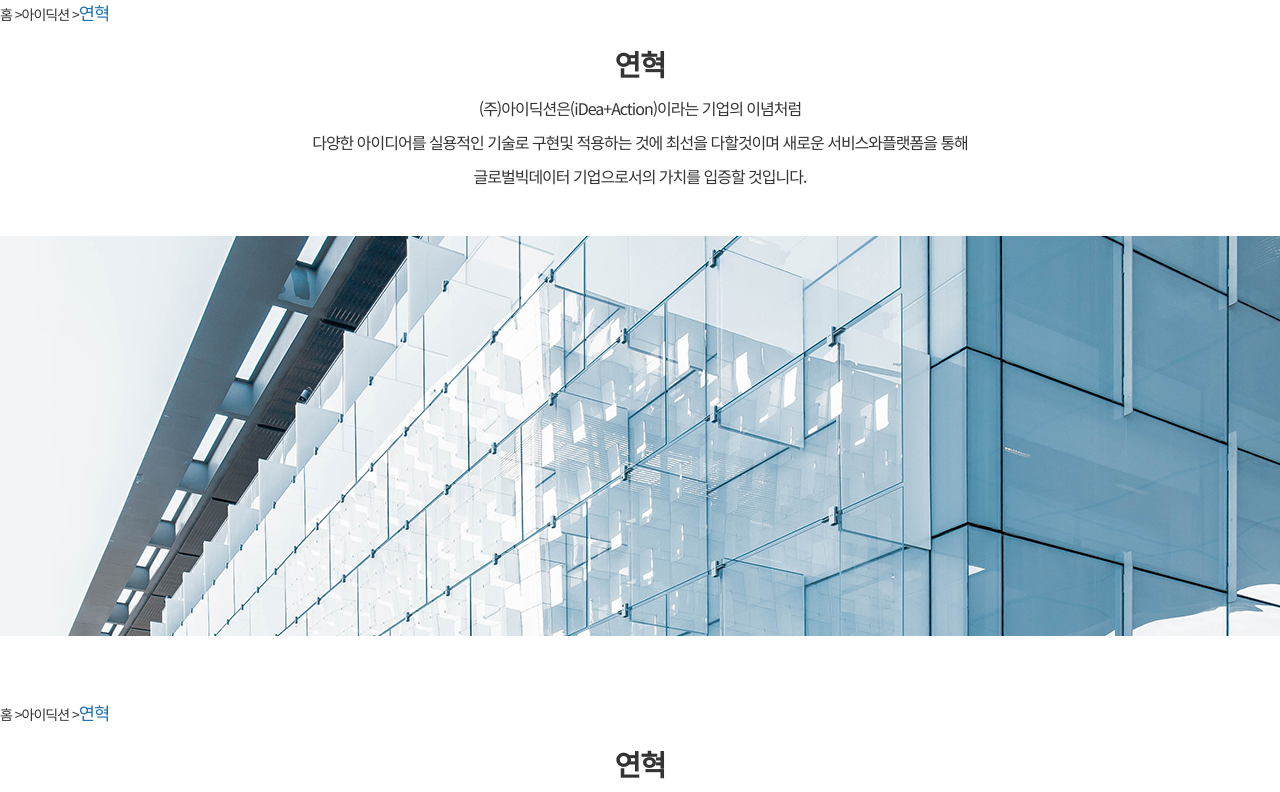
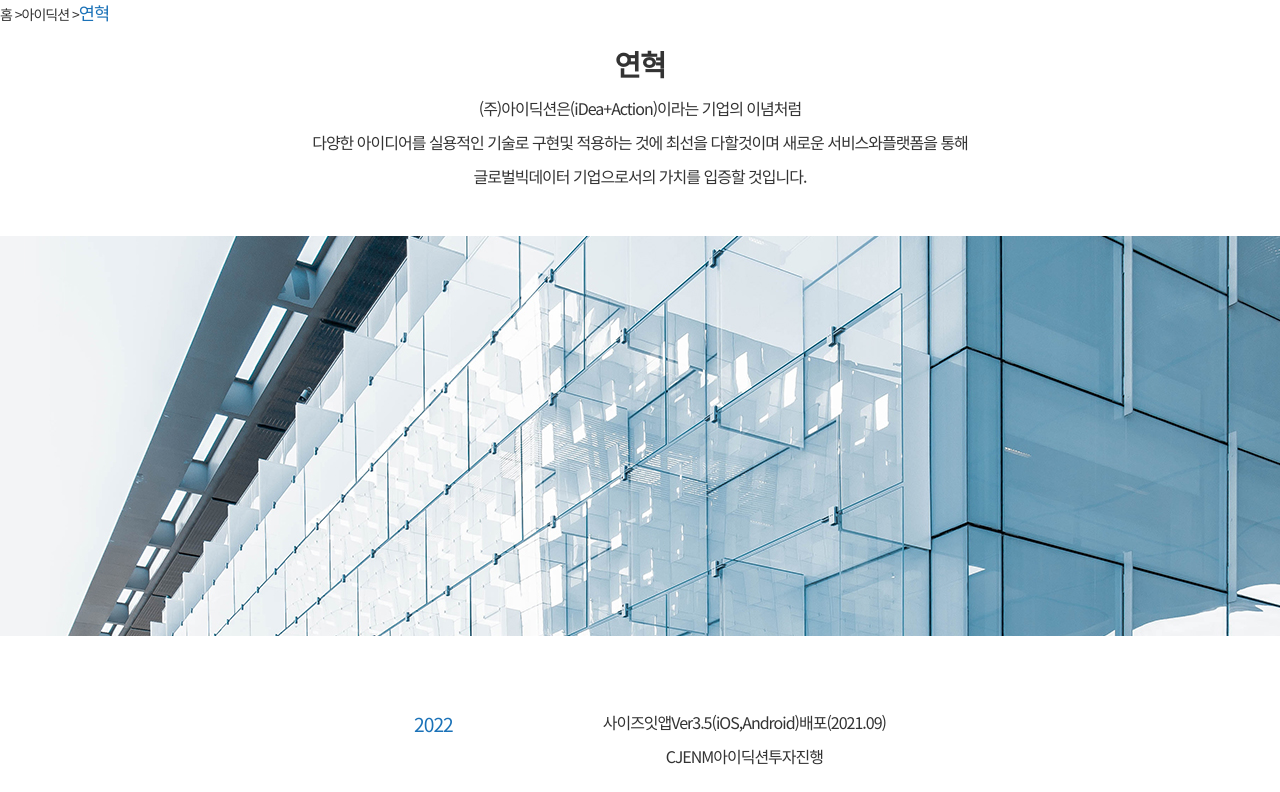
Before and after one commit to seonyeonghun/clone-site-together, a plain HTML site: page history.html in a window 1280 px wide. Shown: the top 792 px of the page. Drawn offline with Linux system fonts and the light colour scheme.

Commit message:
연혁 완료 (100%)

```diff
--- a/history.html
+++ b/history.html
@@ -51,43 +51,6 @@
     </div>
 
 <div class="breadcrumb">
-    <a href="/">홈</a> &gt;<a href="history.html">아이딕션</a> &gt;<span class="mini">연혁</span>
-</div>
-<section class="main">
-    <h2 class="d-none">아이딕션 연혁혁</h2>
-    <article>
-        <div class="history">
-            <div>
-                <ul >
-                    <li>
-                        <p class="logo-w">
-                            연혁
-                        </p>
-                    </li>
-                    <li >
-                        <ul class="vision">
-                            <li>
-                                (주)아이딕션은(iDea+Action)이라는 기업의 이념처럼
-                            </li>
-                            <li>
-                                다양한 아이디어를 실용적인 기술로 구현및 적용하는 것에 최선을 다할것이며 새로운 서비스와플랫폼을 통해
-                            </li>
-                            <li>
-                                글로벌빅데이터 기업으로서의 가치를 입증할 것입니다.
-                            </li>
-                        </ul>
-                     </li>
-                    <li>
-                        <p class="company-img">
-
-                        </p>
-                    </li>
-                </ul>
-            </div>
-        </div>
-        <!-- /.header-wrap -->
-</header>
-<div class="bc">
     <a href="/">홈</a> &gt;<a href="history.html">아이딕션</a> &gt;<span class="mini">연혁</span>
 </div>
 <section class="main">
```
